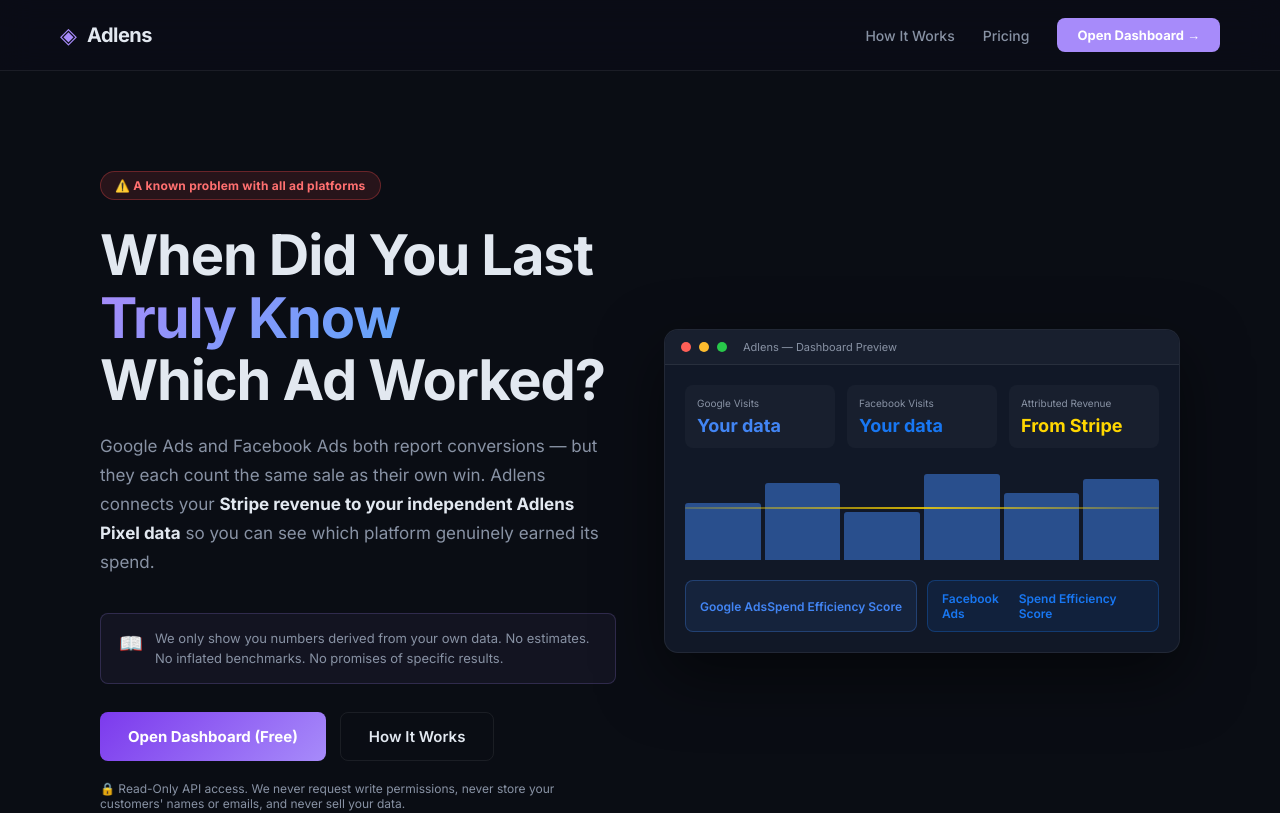
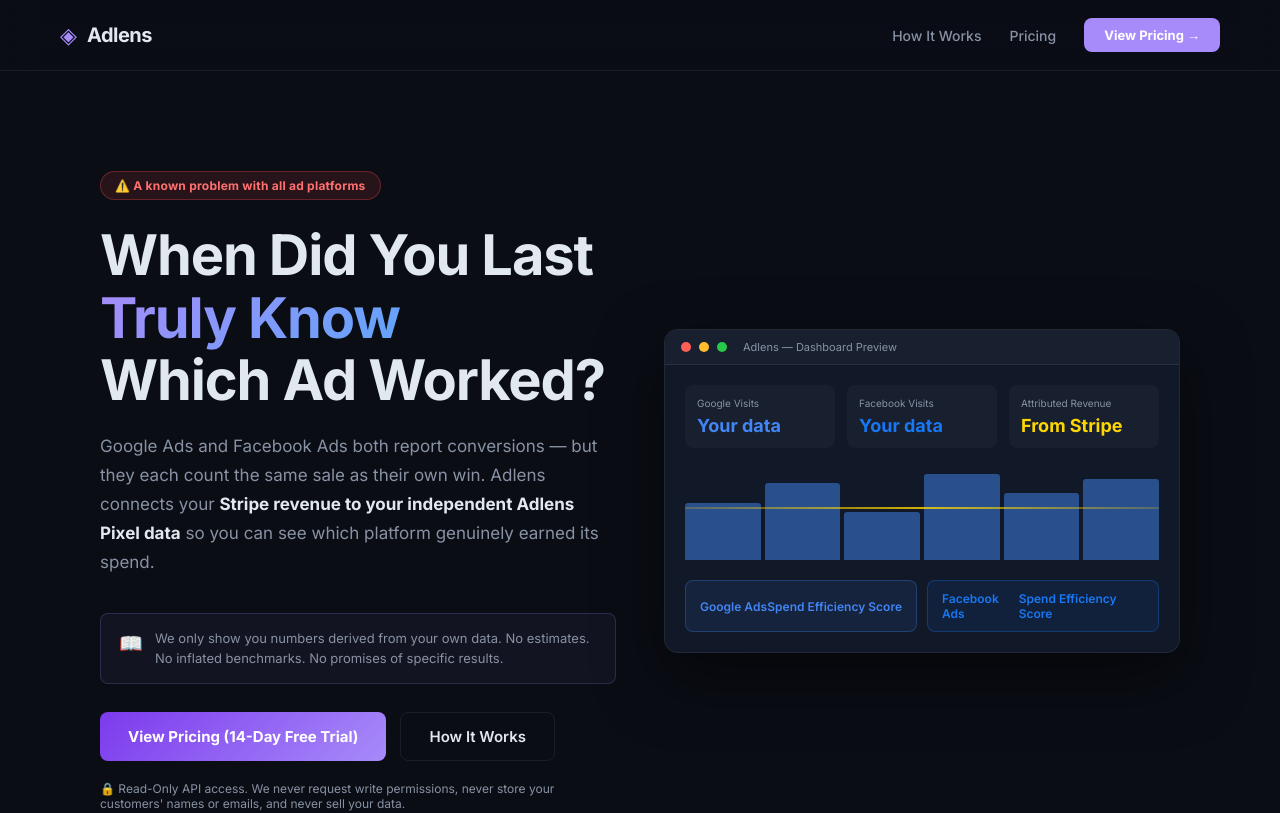
Before and after one commit to abdulmuqsith810-debug/Adlens, a React (Vite) app: page / in a window 1280 px wide. Shown: the top 813 px of the page. Built offline with nearby package versions, Linux system fonts and the light colour scheme; no server answers.

Commit message:
ux: Update hero CTA to scroll to pricing

```diff
--- a/src/components/LandingPage.jsx
+++ b/src/components/LandingPage.jsx
@@ -13,7 +13,7 @@
                 <nav className="landing-nav">
                     <Link to="/guide" className="nav-link">How It Works</Link>
                     <a href="#pricing" className="nav-link">Pricing</a>
-                    <Link to="/dashboard" className="nav-cta-btn">Open Dashboard →</Link>
+                    <a href="#pricing" className="nav-cta-btn">View Pricing →</a>
                 </nav>
             </header>
 
@@ -34,7 +34,7 @@
                         <p>We only show you numbers derived from your own data. No estimates. No inflated benchmarks. No promises of specific results.</p>
                     </div>
                     <div className="hero-actions">
-                        <Link to="/dashboard" className="btn-primary">Open Dashboard (Free)</Link>
+                        <a href="#pricing" className="btn-primary">View Pricing (14-Day Free Trial)</a>
                         <Link to="/guide" className="btn-secondary">How It Works</Link>
                     </div>
                     <p className="hero-trust-note">
```
